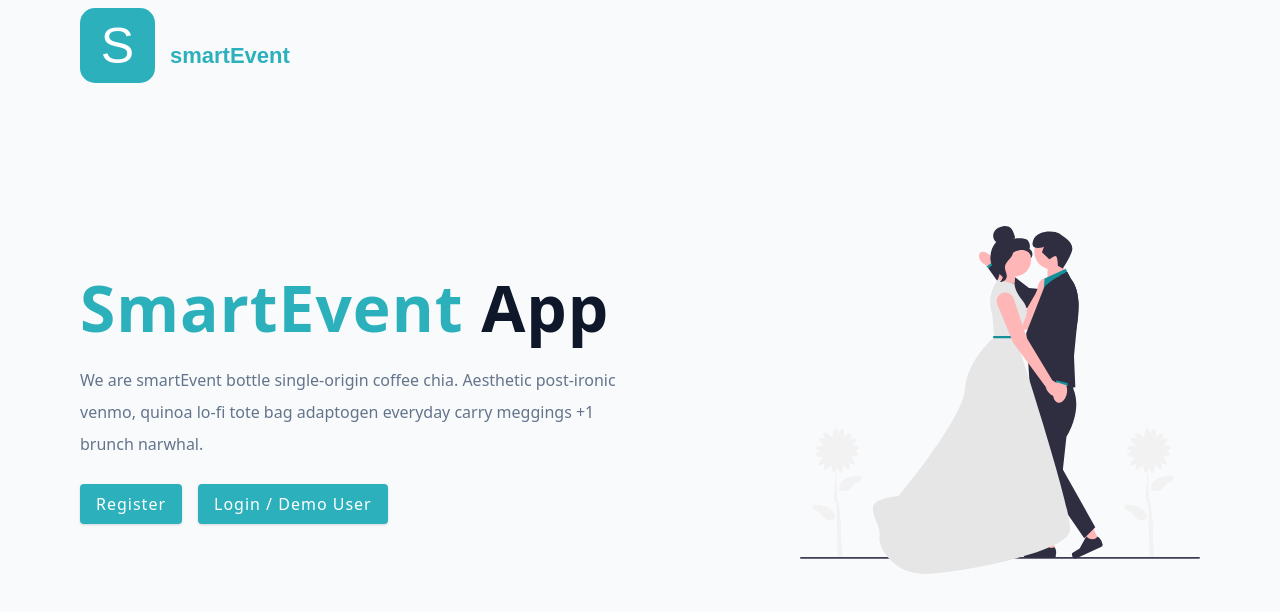
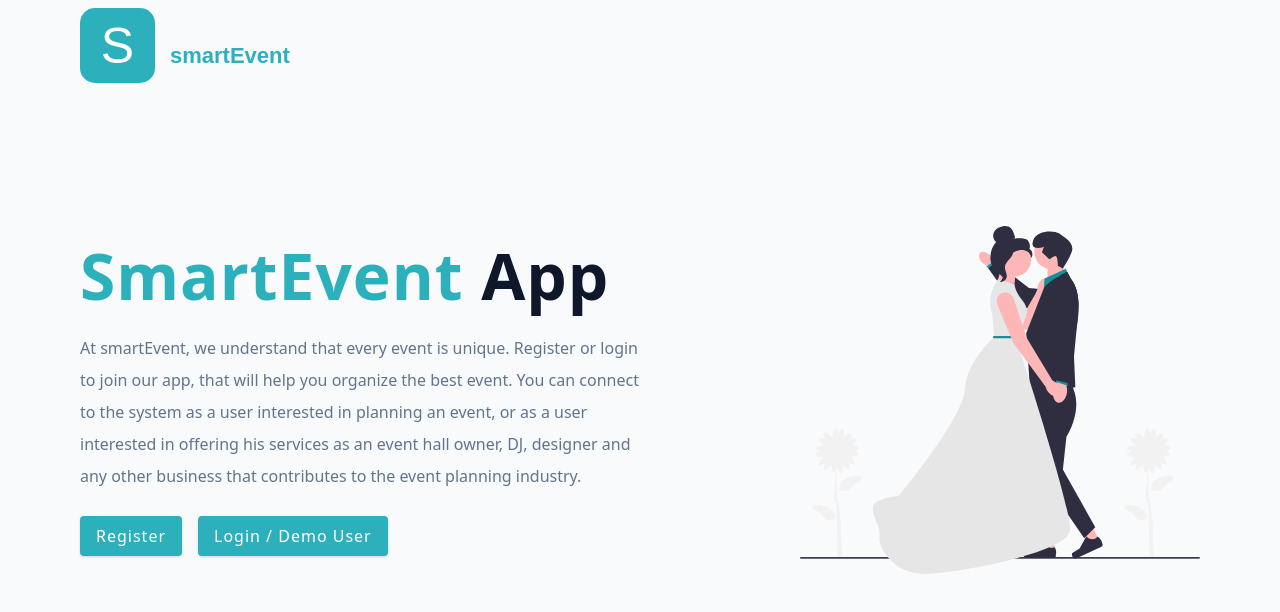
Before and after one commit to dinaba1802/smartEvent_ver3_-BS-SE-24-253-, a React (Vite) app in the folder client/: page / in a window 1280 px wide. Shown: the top 612 px of the page. Built offline with nearby package versions, Linux system fonts and the light colour scheme.

Commit message:
Update Landing.jsx

```diff
--- a/client/src/pages/Landing.jsx
+++ b/client/src/pages/Landing.jsx
@@ -16,10 +16,11 @@ const Landing = () => {
            <span>smartEvent</span> app
           </h1>
           <p>
-            We are smartEvent
-            bottle single-origin coffee chia. Aesthetic post-ironic venmo,
-            quinoa lo-fi tote bag adaptogen everyday carry meggings +1 brunch
-            narwhal.
+          At smartEvent, we understand that every event is unique.
+            Register or login to join our app, that will help you organize the best event.
+            You can connect to the system as a user interested in planning an event, or as
+            a user interested in offering his services as an event hall owner, DJ, designer
+            and any other business that contributes to the event planning industry.
           </p>
           <Link to='/register' className='btn register-link'>
             Register
```
